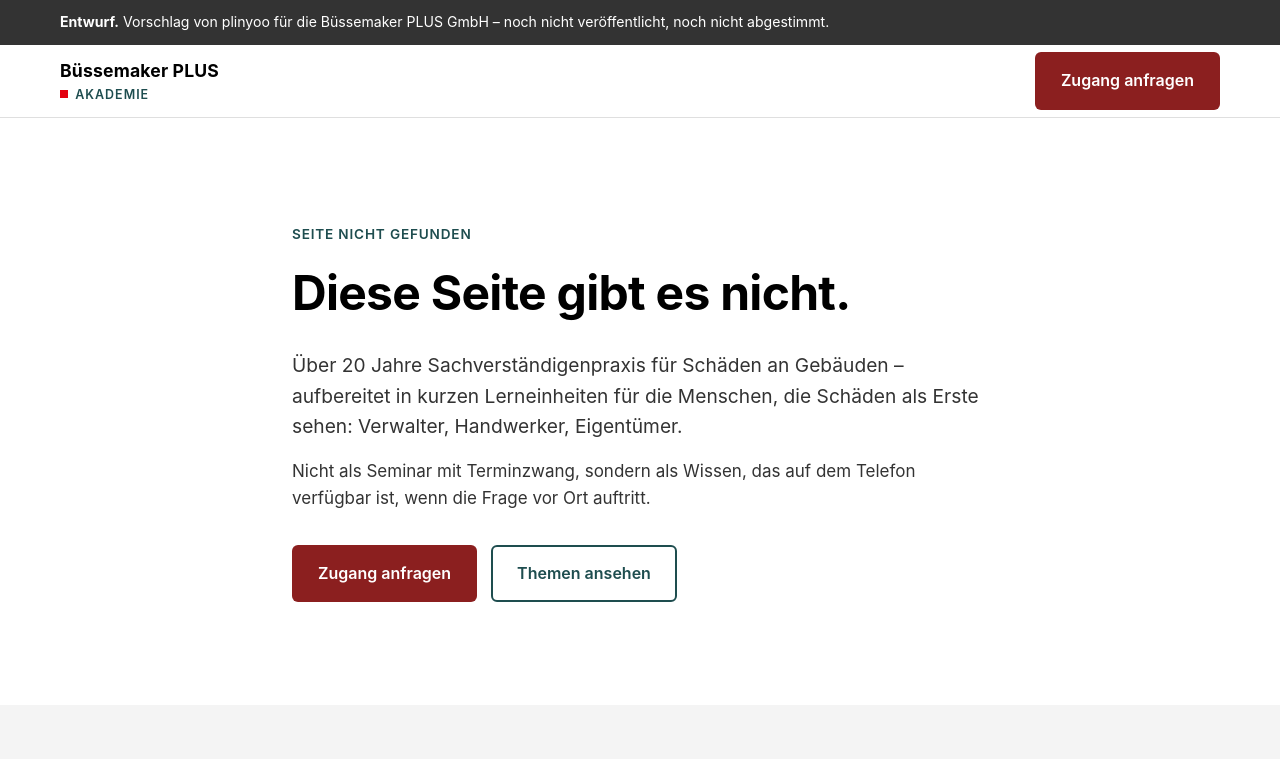
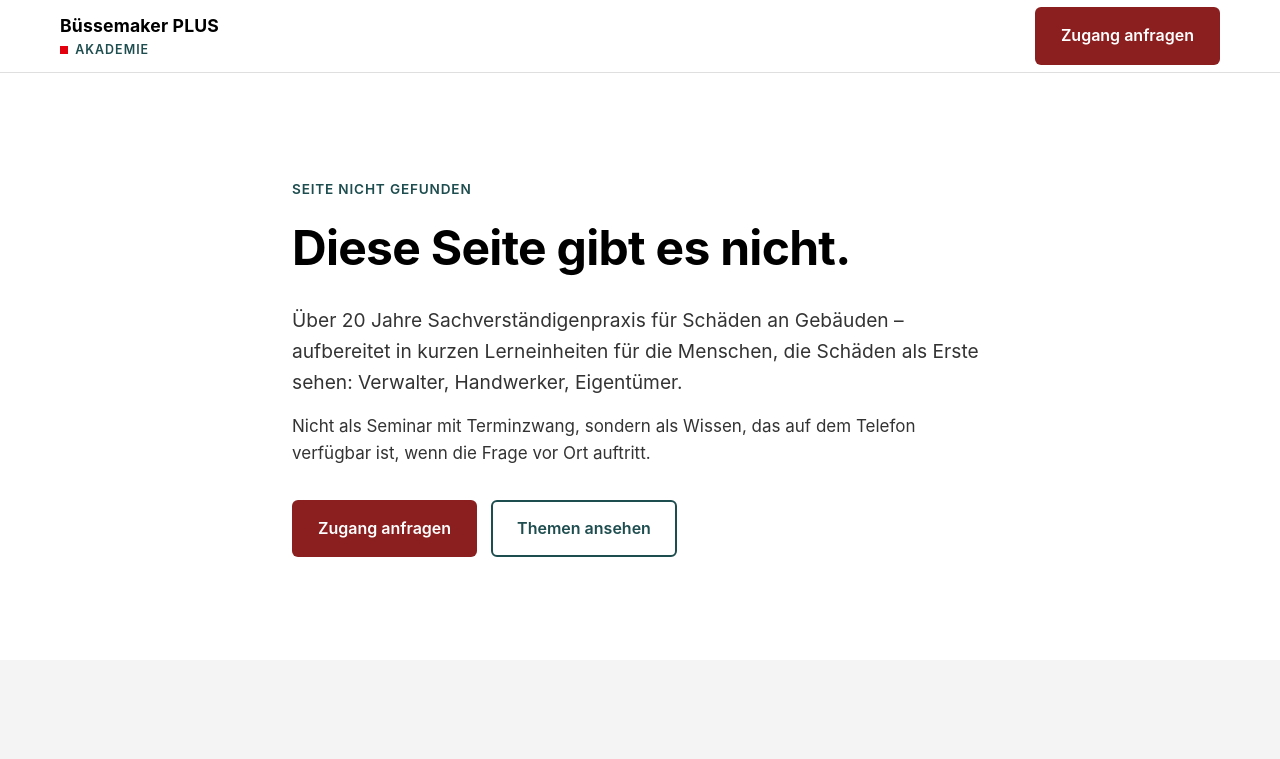
Before and after one commit to roadrider42/bplus, a plain HTML site: page 404.html in a window 1280 px wide. Shown: the top 759 px of the page. Drawn offline with Linux system fonts and the light colour scheme.

Commit message:
Add files via upload

```diff
--- a/404.html
+++ b/404.html
@@ -54,15 +54,6 @@
   section { padding: clamp(3rem, 8vw, 7.5rem) 0; }
   section.hell  { background: var(--hellgrau); }
   section.warm  { background: var(--warmgrau); }
-
-  /* Entwurfshinweis. Solange diese Seite ein Vorschlag ist und nicht das
-     Angebot von Büssemaker PLUS, muss das oben stehen und nicht im
-     Kleingedruckten. Eine Zeile entfernen macht die Seite echt. */
-  .entwurf {
-    background: var(--dunkelgrau); color: #fff;
-    font-size: .88rem; padding: .7rem 0;
-  }
-  .entwurf b { color: #fff; }
 
   header { background: var(--grund); border-bottom: 1px solid var(--rand); }
   .kopf { display: flex; align-items: center; justify-content: space-between; gap: 1rem; min-height: 72px; flex-wrap: wrap; }
@@ -160,13 +151,6 @@
 </style>
 </head>
 <body>
-
-<div class="entwurf">
-  <div class="huelle">
-    <b>Entwurf.</b> Vorschlag von plinyoo für die Büssemaker PLUS GmbH –
-    noch nicht veröffentlicht, noch nicht abgestimmt.
-  </div>
-</div>
 
 <header>
   <div class="huelle kopf">
@@ -336,7 +320,7 @@
        Büssemaker PLUS GmbH. Betrieb der Plattform, Datenhaltung und
        Rechtstexte: plinyoo.</p>
     <div class="fussreihe">
-      <span>Entwurf – noch nicht veröffentlicht.</span>
+      <span>Büssemaker PLUS Akademie – betrieben von plinyoo.</span>
       <nav>
         <a href="https://www.plinyoo.com/impressum">Impressum</a>
         <a href="https://www.plinyoo.com/datenschutz">Datenschutz</a>
```
Also changed, not shown: index.html (+1 -17 lines).
